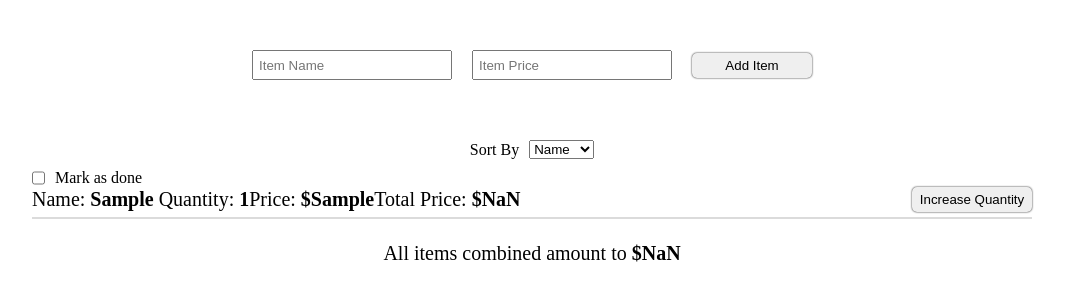
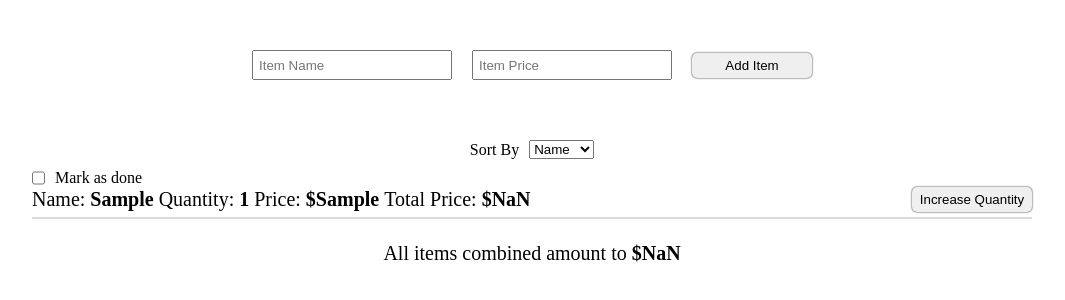
Before and after one commit to kosuo9909/todolist-internship, a React (Create React App) app: page / in a window 1280 px wide. Both pictures are taken after typing "Sample", "Sample" into the empty fields and a click on the button "Add Item". Shown: the top 300 px of the page, without its empty margins (108-1173 px from the left). Built offline with nearby package versions, Linux system fonts and the light colour scheme.

Commit message:
bug fix related to checkbox + deleting an item

```diff
--- a/src/components/Items.css
+++ b/src/components/Items.css
@@ -12,14 +12,16 @@
     display: flex;
     flex-direction: column;
     align-items: center;
+
 }
 
 .items-row {
-    max-width: 100rem;
     display: flex;
     justify-content: space-between;
     align-items: center;
+    max-width: 100rem;
     font-size: 2rem;
+    gap: 2rem;
     position: relative;
     width: 120rem;
 }
@@ -29,9 +31,14 @@
     flex-direction: column;
     justify-content: center;
     align-items: flex-start;
-    gap: 2rem;
+    gap: 3rem;
     margin-bottom: 3rem;
 
+}
+
+.items-entries {
+    display: flex;
+    gap: 0.5rem;
 }
 
 .items-entries.line-through {
--- a/src/components/SingleItem.js
+++ b/src/components/SingleItem.js
@@ -6,8 +6,9 @@ const SingleItem = ({ index, item, increaseQuantityHandler, removeItemHandler, d
 
     return <div key={index} >
         <label className="checkbox">
-            <input onClick={() => setIsItemCompleted(prevIsItemCompleted => !isItemCompleted)} type="checkbox"></input>
-            <span >Mark as done</span>
+            <input onClick={() => setIsItemCompleted(prevIsItemCompleted => !isItemCompleted)} type="checkbox"
+                checked={isItemCompleted}></input>
+            <span>Mark as done</span>
         </label>
         <div className="items-row">
             <div className={`items-entries ${isItemCompleted && 'line-through'}`}>
@@ -28,7 +29,8 @@ const SingleItem = ({ index, item, increaseQuantityHandler, removeItemHandler, d
                         onClick={() => {
                             removeItemHandler(item)
                             setIsItemCompleted(false)
-                        }}>Delete Item</button>}</div>
+                        }}>
+                        Delete Item</button>}</div>
         </div>
     </div>
 }
```
Also changed, not shown: public/index.html (+0 -9 lines).
